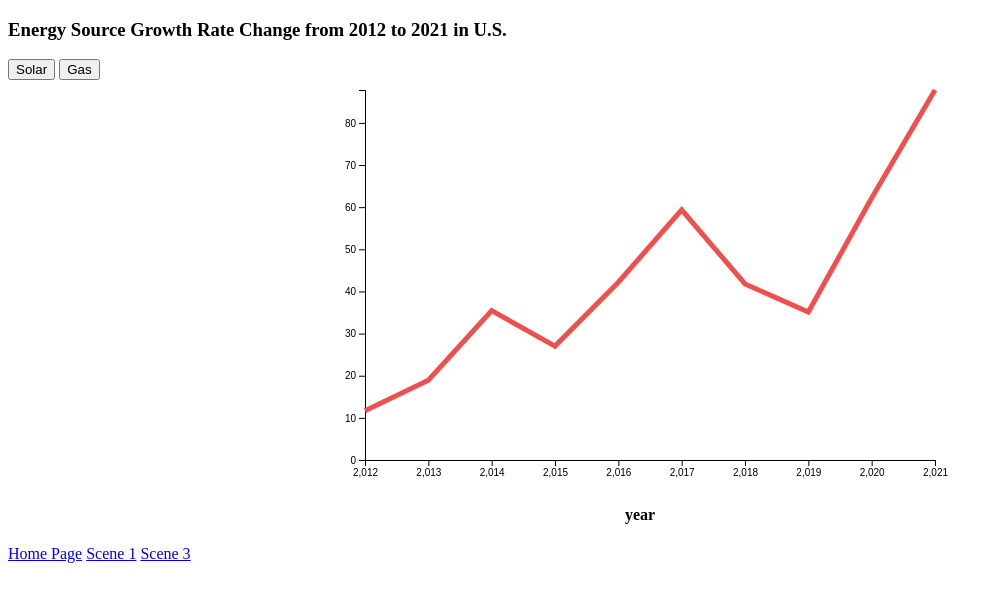
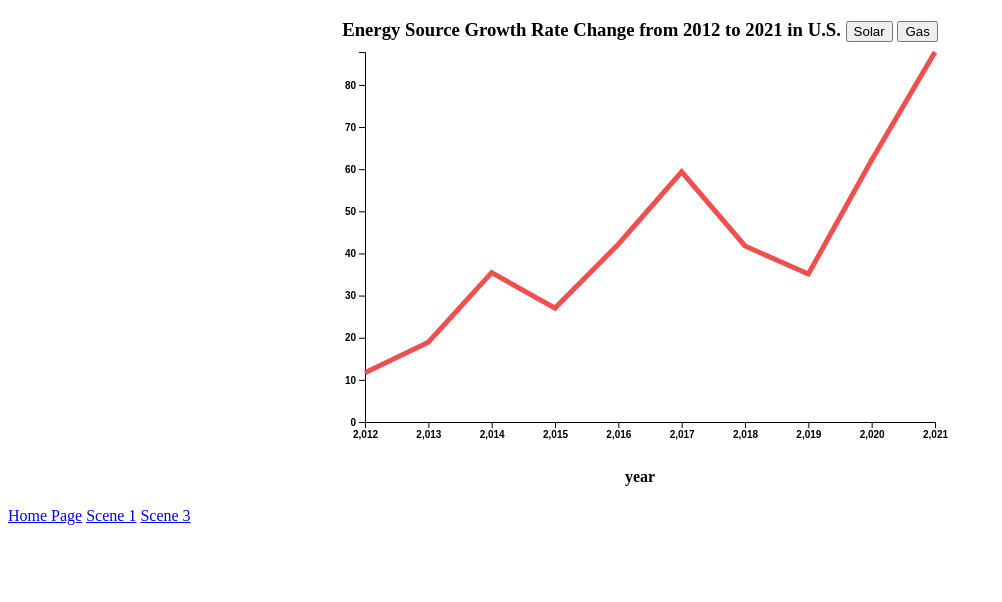
Before and after one commit to xiaojingwu138/scene2, a plain HTML site: page index.html in a window 1280 px wide. Shown: the whole page, without its empty margins (0-1002 px from the left). Drawn offline with nearby package versions, Linux system fonts and the light colour scheme.

Commit message:
Update index.html

```diff
--- a/index.html
+++ b/index.html
@@ -6,9 +6,8 @@
     <meta name="viewport" content="width=device-width, initial-scale=1.0">
     <title>energy source Growth Rate</title>
 </head>
-<h3>
+<h3 align="center">
         Energy Source Growth Rate Change from 2012 to 2021 in U.S.
-    </h3>
 <body>
     <button onclick="update(Solar)">Solar</button>
     <button onclick="update(Gas)">Gas</button>
```
